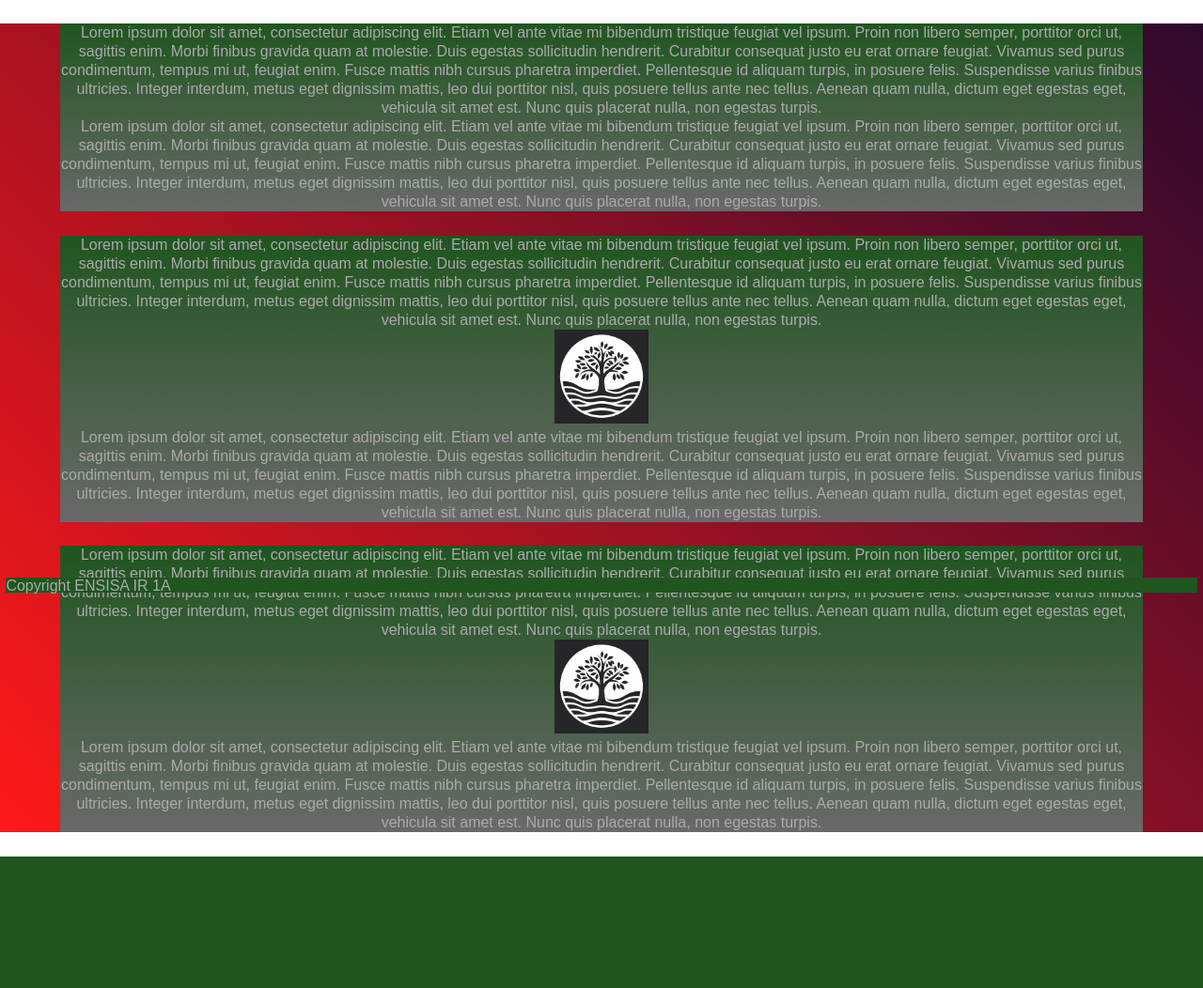
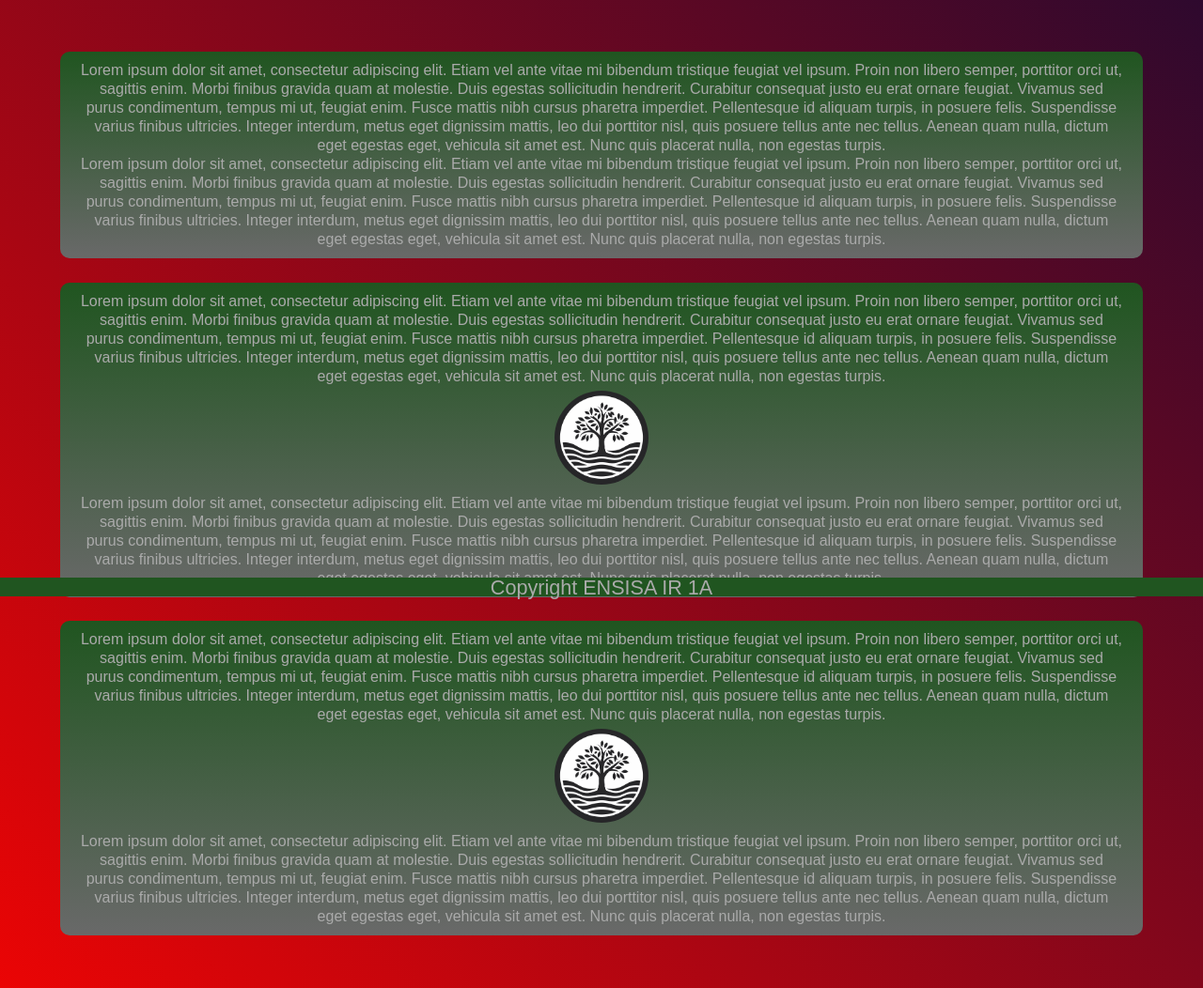
Before and after one commit to Burn3rII/Nuit-de-l-info, a Django app: template nuitinfo/exemple/templates/exemple/index.html in a window 1280 px wide. Shown: the part 165-1217 px from the top of the page at 94% size. Before the commit the page ends 1077 px from the top, so only its background shows below. Run offline with Django 3.2, Linux system fonts and the light colour scheme; the template is opened without the code that fills it, so the values that code supplies are empty.

Commit message:
Charte graphique v2
Sauvegardez avant de pull

```diff
--- a/nuitinfo/exemple/static/exemple/style.css
+++ b/nuitinfo/exemple/static/exemple/style.css
@@ -4,6 +4,11 @@
     font-family: Arial, Helvetica, sans-serif;
     color:rgb(170, 170, 170);
 }
+
+body{
+    background-color: rgb(50, 45, 45);
+}
+
 #bande-top{
     background-color: rgb(32, 85, 32);
     top: 0px;
@@ -49,25 +54,40 @@
 section{
     background-image: linear-gradient(45deg,rgba(255, 0, 0, 0.902), rgb(46, 9, 46));
     height: 100%;
+    padding: 30px 0px 30px 0px;
 }
 section div {
+    padding: 10px 20px ;
     background-image: linear-gradient(180deg,rgb(32, 85, 32),rgb(105, 105, 105));
     margin:2% 5%;
     text-align: center;
     font-size: 16px;
     line-height: 20px;
-
+    border-radius: 10px;
 }
 
-
+section div img{
+    border-radius: 100%;
+    margin: 5px;
+}
 
 footer{
-    position: absolute;
-    bottom: 0.5%;
-    left: 0.5%;
+    position: fixed;
+    bottom: 0%;
+    /*left: 5%;*/
     background-color:rgb(32, 85, 32);
-    width: 99%;
-    height: 2%;
+    width: 100%;
+    height: 2.5%;
+    margin: auto;
+}
+
+footer p{
+    /*padding: auto;*/
+    text-align: center;
+    height: 100%;
+    line-height: 100%;
+    font-size: 135%;
+    padding-bottom: 0%;
 }
 
 /*test*/
--- a/nuitinfo/exemple/templates/exemple/baseLayout.html
+++ b/nuitinfo/exemple/templates/exemple/baseLayout.html
@@ -15,7 +15,7 @@
         </header>
         {% block content %} {% endblock %}
         <footer>
-            Copyright ENSISA IR 1A
+            <p>Copyright ENSISA IR 1A</p>
         </footer>
 
         {% block js %}
```
Also changed, not shown: 1 other file.
